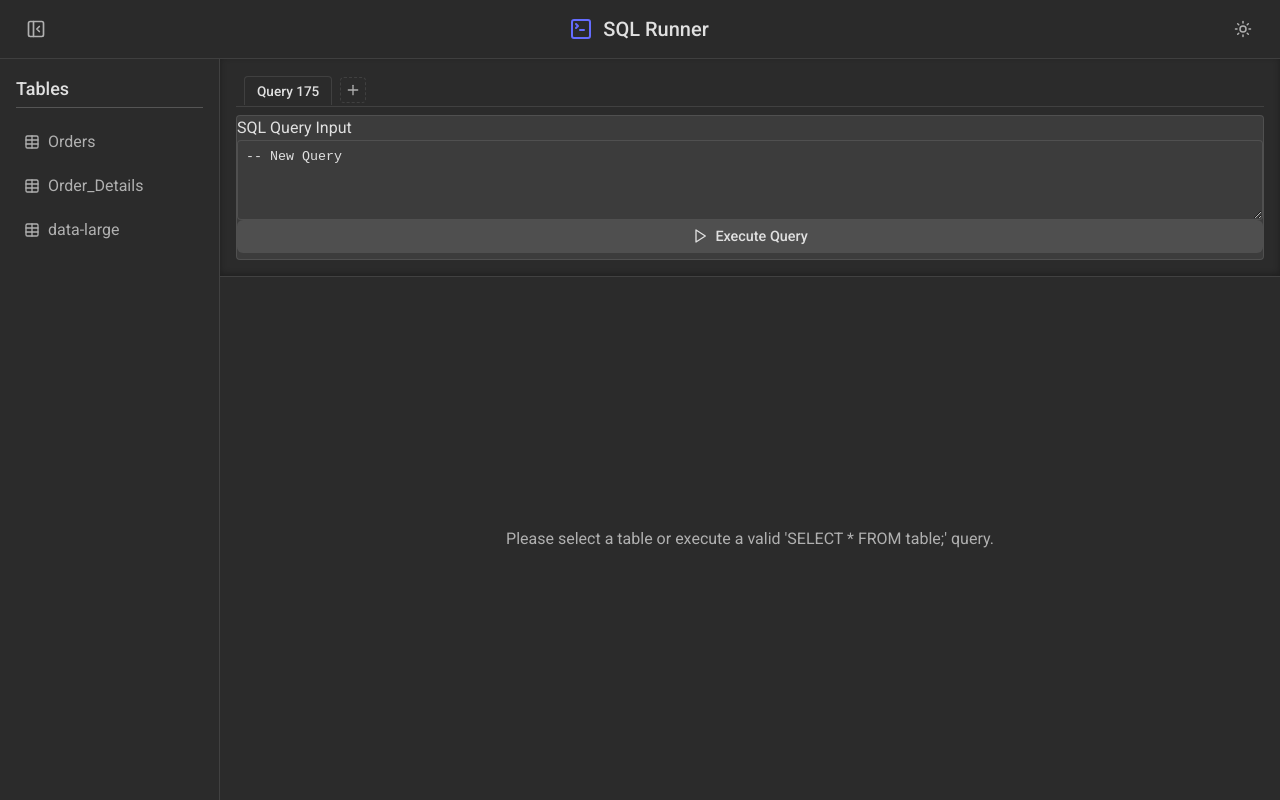
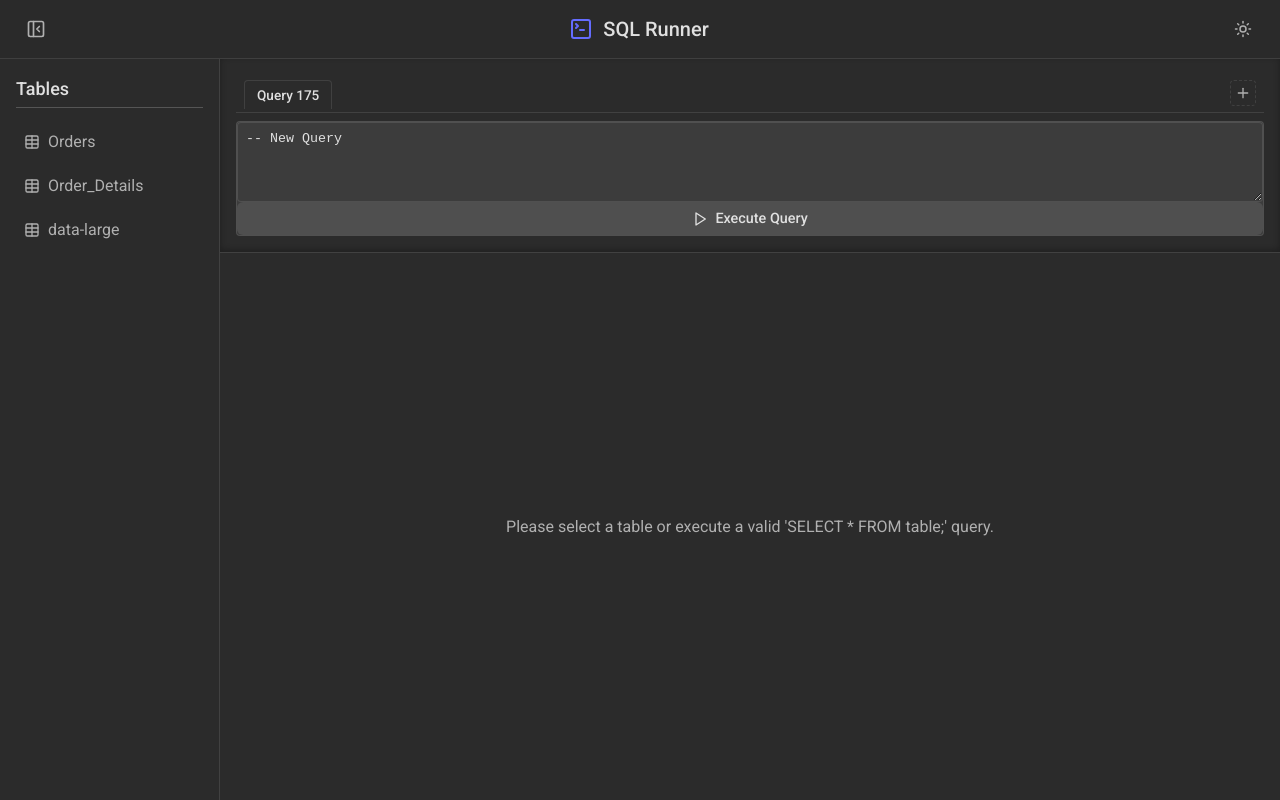
Before and after one commit to hardik-malani/A.t.l.a.n-task-32.e2nj, a React (Vite) app: page / in a window 1280 px wide. Built offline with nearby package versions, Linux system fonts and the light colour scheme.

Commit message:
fix(a11y): Correct ARIA roles and attributes

```diff
--- a/src/components/QueryEditor/QueryEditor.module.css
+++ b/src/components/QueryEditor/QueryEditor.module.css
@@ -168,3 +168,15 @@
   overflow-x: auto;
   overflow-y: hidden;
 }
+
+.visuallyHidden {
+  position: absolute;
+  width: 1px;
+  height: 1px;
+  padding: 0;
+  margin: -1px;
+  overflow: hidden;
+  clip: rect(0, 0, 0, 0);
+  white-space: nowrap;
+  border: 0;
+}
--- a/src/components/QueryEditor/QueryEditor.tsx
+++ b/src/components/QueryEditor/QueryEditor.tsx
@@ -6,10 +6,10 @@ interface QueryEditorProps {
   value: string;
   onChange: (newQuery: string) => void;
   onExecute: (query: string) => void;
+  editorId: string;
 }
 
-const QueryEditorComponent: React.FC<QueryEditorProps> = ({ value, onChange, onExecute }) => {
-  const editorId = 'sql-query-editor';
+const QueryEditorComponent: React.FC<QueryEditorProps> = ({ value, onChange, onExecute, editorId }) => {
 
   const handleChange = (event: React.ChangeEvent<HTMLTextAreaElement>) => {
     onChange(event.target.value);
@@ -20,17 +20,17 @@ const QueryEditorComponent: React.FC<QueryEditorProps> = ({ value, onChange, onE
   };
 
   return (
-    <div className={styles.container}>
-      <label htmlFor={editorId} className={styles.visuallyHidden} id="query-editor-label">
+    <div className={styles.container} id={editorId} role="tabpanel" aria-labelledby={`tab-button-${editorId}`}>
+      <label htmlFor={`${editorId}-textarea`} className={styles.visuallyHidden} id={`${editorId}-label`}>
         SQL Query Input
       </label>
       <textarea
-        id={editorId}
+        id={`${editorId}-textarea`}
         className={styles.textarea}
         value={value}
         onChange={handleChange}
         placeholder="Write your SQL query here..."
-        aria-label="SQL Query Input"
+        aria-labelledby={`${editorId}-label`}
       />
       <button className={styles.button} onClick={handleExecute}>
         <Play size={16} />
--- a/src/components/QueryTabs/QueryTabs.module.css
+++ b/src/components/QueryTabs/QueryTabs.module.css
@@ -1,15 +1,24 @@
+.tabsWrapper {
+  display: flex;
+  align-items: center;
+  gap: 4px;
+  padding-right: 8px;
+  border-bottom: 1px solid var(--border-color);
+  background-color: var(--bg-primary);
+}
+
+
 .tabsContainer {
   display: flex;
   align-items: center;
   gap: 4px;
   padding: 4px 8px;
-  background-color: var(--bg-primary);
-  border-bottom: 1px solid var(--border-color);
   flex-wrap: nowrap;
   overflow-x: auto;
   overflow-y: hidden;
   scrollbar-width: thin;
   scrollbar-color: var(--scrollbar-thumb) var(--scrollbar-track);
+  flex-grow: 1;
 }
 .tabsContainer::-webkit-scrollbar {
   height: 4px;
@@ -32,7 +41,7 @@
   padding: 6px 12px;
   font-size: 0.85rem;
   border: 1px solid transparent;
-  border-bottom: none;
+  border-bottom: none; /* Keep this */
   border-radius: 4px 4px 0 0;
   cursor: pointer;
   background-color: var(--bg-secondary);
@@ -51,6 +60,8 @@
   color: var(--text-primary);
   font-weight: 500;
   border-color: var(--border-color);
+  position: relative;
+  bottom: -1px;
 }
 
 .closeButton {
@@ -71,13 +82,14 @@
 
 .addButton {
   padding: 4px;
-  margin-left: 4px;
   line-height: 1;
   background: none;
   border: 1px dashed var(--border-color);
   color: var(--text-secondary);
   border-radius: 4px;
   cursor: pointer;
+  flex-shrink: 0;
+  margin-bottom: 1px;
 }
 
 .addButton:hover {
--- a/src/components/QueryTabs/QueryTabs.tsx
+++ b/src/components/QueryTabs/QueryTabs.tsx
@@ -24,6 +24,7 @@ const QueryTabs: React.FC<QueryTabsProps> = ({
   onCloseTab,
 }) => {
   return (
+    <div className={styles.tabsWrapper}>
       <div className={styles.tabsContainer} role="tablist" aria-label="Query Editor Tabs">
         {tabs.map((tab) => (
           <button
@@ -50,6 +51,7 @@ const QueryTabs: React.FC<QueryTabsProps> = ({
             )}
           </button>
         ))}
+      </div>
       <button
           className={styles.addButton}
           onClick={onAddTab}
--- a/src/pages/Home/Home.tsx
+++ b/src/pages/Home/Home.tsx
@@ -23,7 +23,7 @@ const tableFileMappings: Record<string, string> = {
 const displayTableNames: string[] = ['Orders', 'Order_Details', 'data-large'];
 
 const LoadingSpinner: React.FC = () => (
-    <div className={styles.spinnerContainer}>
+    <div className={styles.spinnerContainer} role="status" aria-live="polite">
         <LoaderCircle size={32} className={styles.spinnerIcon} />
         <span>Loading...</span>
     </div>
@@ -162,8 +162,11 @@ const Home: React.FC = () => {
 
   useEffect(() => {
     const handleClickOutside = (event: MouseEvent) => {
-      if (contextMenuVisible && containerRef.current && !containerRef.current.contains(event.target as Node)) {
-         closeContextMenu();
+      if (contextMenuVisible) {
+        const targetElement = event.target as Element;
+        if (!targetElement.closest(`.${styles.contextMenu}`)) {
+            closeContextMenu();
+        }
       }
     };
     document.addEventListener('click', handleClickOutside);
@@ -225,7 +228,7 @@ const Home: React.FC = () => {
         <aside className={styles.sidebar}>
             <h2 className={styles.sidebarTitle}>Tables</h2>
             <nav aria-label="Data tables">
-                <ul className={styles.tableList}>
+                <ul className={styles.tableList} role="list">
                 {displayTableNames.map((displayTableName) => (
                     <li
                         onContextMenu={(e) => handleContextMenu(e, displayTableName)}
@@ -233,7 +236,6 @@ const Home: React.FC = () => {
                         className={`${styles.tableItem} ${selectedDisplayTable === displayTableName ? styles.activeTableItem : ''}`}
                         onClick={() => handleTableSelect(displayTableName)}
                         onKeyDown={(e) => handleKeyDown(e, displayTableName)}
-                        role="button"
                         tabIndex={isSidebarOpen ? 0 : -1}
                         aria-current={selectedDisplayTable === displayTableName ? 'page' : undefined}
                     >
@@ -259,6 +261,7 @@ const Home: React.FC = () => {
                  {activeTab ? (
                     <QueryEditor
                       key={activeTab.id}
+                      editorId={`query-editor-${activeTab.id}`}
                       value={activeTab.query}
                       onChange={(newQuery) => updateTabQuery(activeTab.id, newQuery)}
                       onExecute={handleExecuteQuery}
```
Lines whose indentation alone changed are shown as unchanged.
